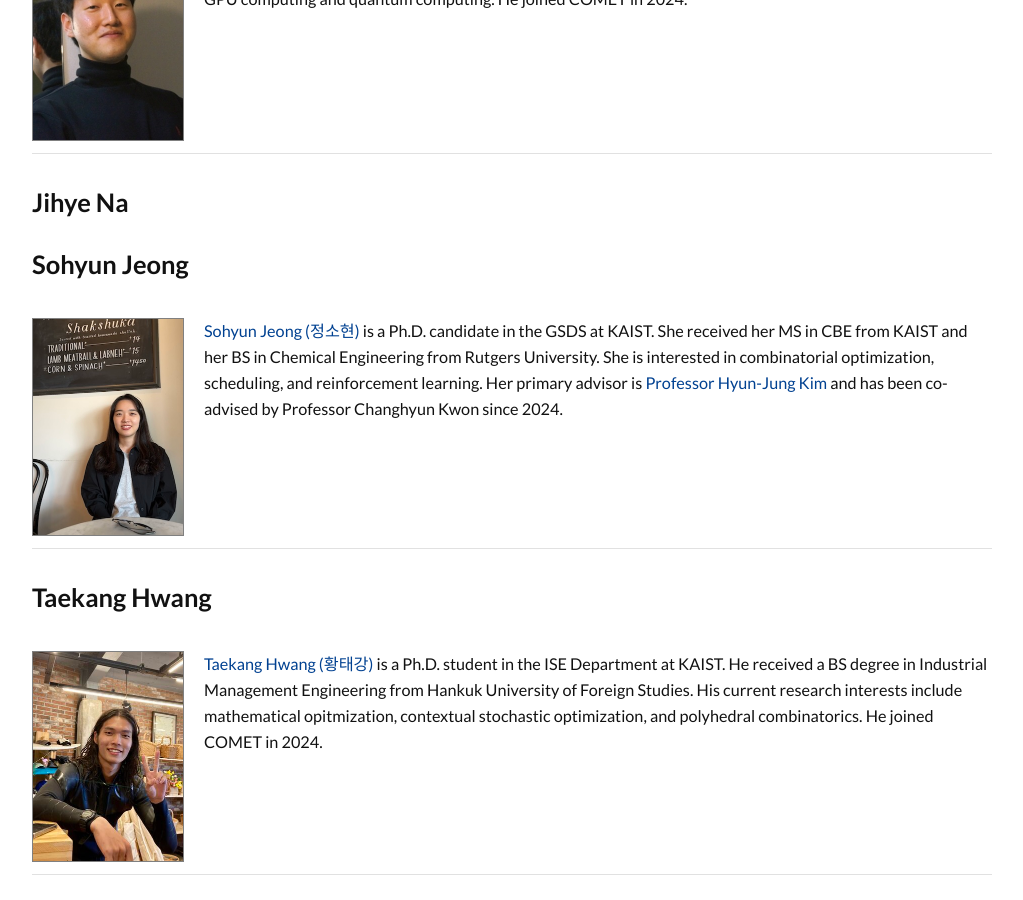
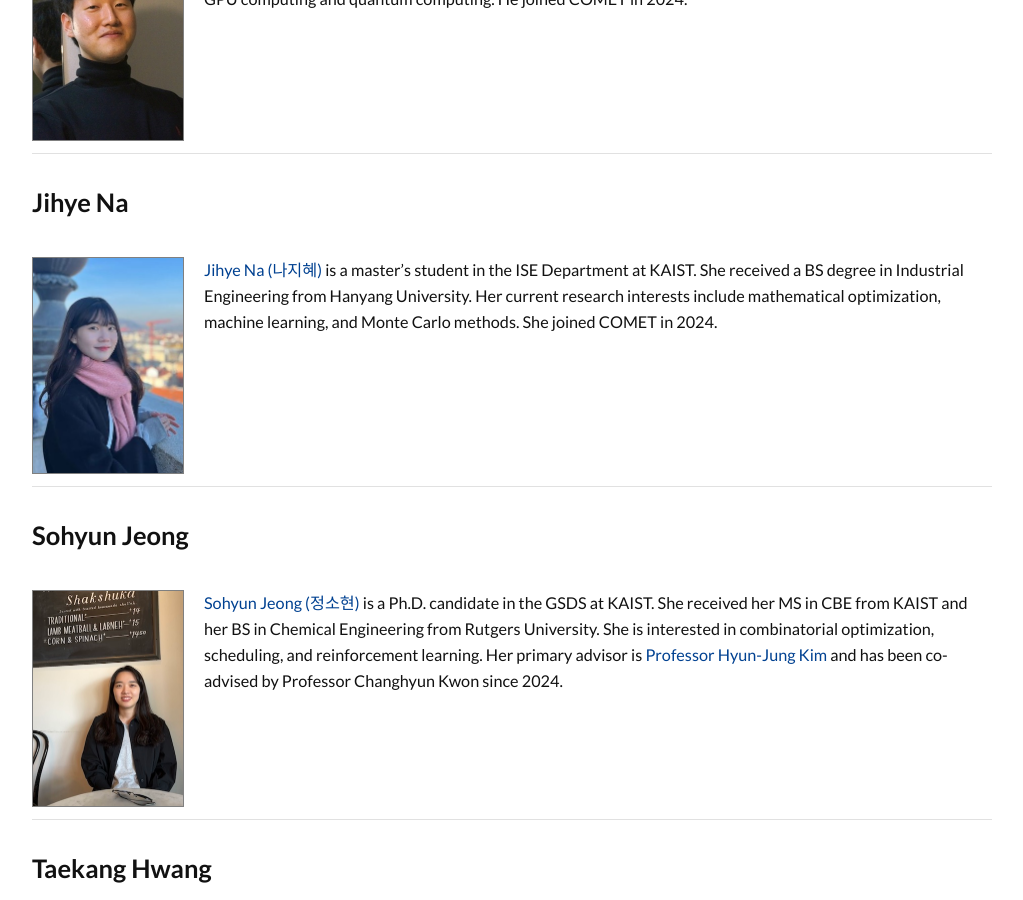
Before and after one commit to kaist-comet/kaist-comet.github.io, a Jekyll site: the page built from people/people.md, in a window 1280 px wide and 900 px high, scrolled down 2731 px. Shown: the whole window, without its empty margins (128-1151 px from the left). Built offline with Jekyll 4.4.1, drawn with Linux system fonts in a browser that asks for light colours; some web fonts are replaced; comment, search, counter and statistics services are not loaded.

Commit message:
register jihye's introduction

```diff
--- a/people/people.md
+++ b/people/people.md
@@ -60,7 +60,7 @@ Introducing the current members of the COMET Lab.
 
 ### Jihye Na
 
-<!-- | <img src="/people/images/jihye_na.jpg" class="profile" /> [Jihye Na (나지혜)](http://www.linkedin.com/in/jihye-na-b0bb5129b) is a master’s student in the ISE Department at KAIST. She received a BS degree in Industrial Engineering from Hanyang University. Her current research interests include mathematical optimization, machine learning, and Monte Carlo methods. She joined COMET in 2024. | -->
+| <img src="/people/images/jihye_na.jpg" class="profile" /> [Jihye Na (나지혜)](http://www.linkedin.com/in/jihye-na-b0bb5129b) is a master’s student in the ISE Department at KAIST. She received a BS degree in Industrial Engineering from Hanyang University. Her current research interests include mathematical optimization, machine learning, and Monte Carlo methods. She joined COMET in 2024. |
 
 ### Sohyun Jeong
 
```
